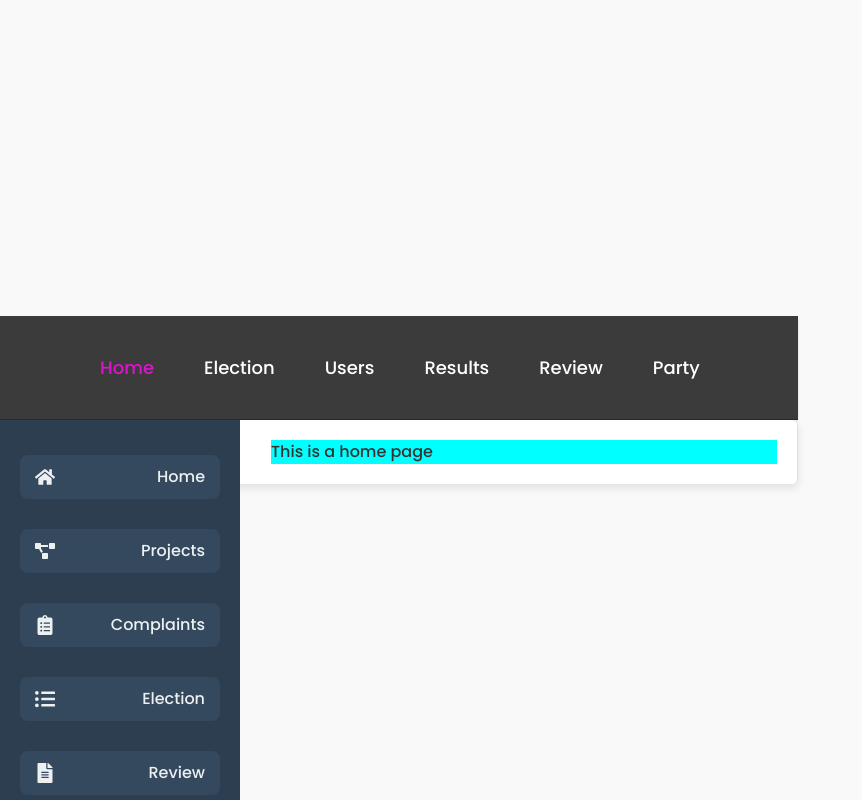
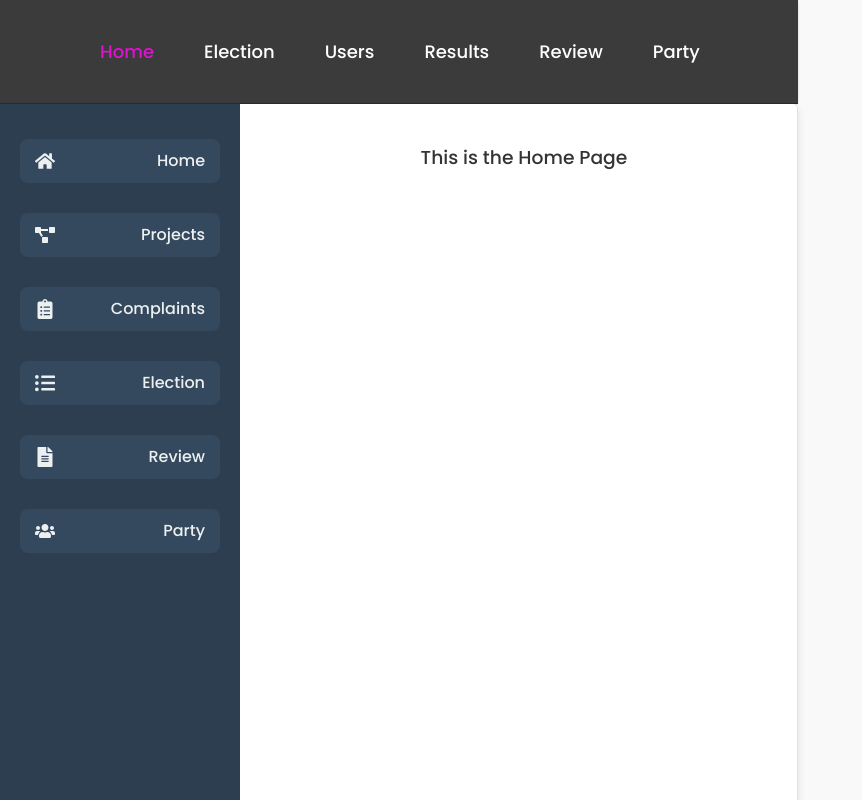
Before and after one commit to LayuruLK/ElectS---Advanced-E-Voting-System, a React (Vite) app in the folder Admin/: page / in a window 1280 px wide. Shown: the top 800 px of the page, without its empty margins (0-862 px from the left). Built offline with nearby package versions, Linux system fonts and the light colour scheme.

Commit message:
Admin Home updated

```diff
--- a/Admin/src/components/Home/Home.css
+++ b/Admin/src/components/Home/Home.css
@@ -1,4 +1,11 @@
-.hme-div {
-    background-color: aqua;
-    margin-left: 250px;
-}
+/* Styling the main container for the Home page */
+.home-container {
+    /* Full height of the viewport */
+     margin: 20px auto;
+     background-color: #fff;
+     display: flex;
+     flex-direction: column;
+     align-items: center;
+     margin-left: 250px;
+     min-height: 100vh;
+   }
--- a/Admin/src/components/Home/Home.jsx
+++ b/Admin/src/components/Home/Home.jsx
@@ -1,12 +1,16 @@
-import React from 'react';
-import './Home.css';
+import React from 'react'; // Assuming the sidebar component is in the same directory
+import './Home.css'; // Import the CSS file
+import HomeSideBar from '../HomeSideBar/HomeSideBar';
+import Projects from '../Projects/Projects';
 
 const Home = () => {
   return (
-    <div className='hme-div'>
-      This is a home page
+    <div className="home-container">
+      <div className="mainn-content">
+        <h3>This is the Home Page</h3>
+      </div>
     </div>
-  )
-}
+  );
+};
 
-export default Home
+export default Home;
```
